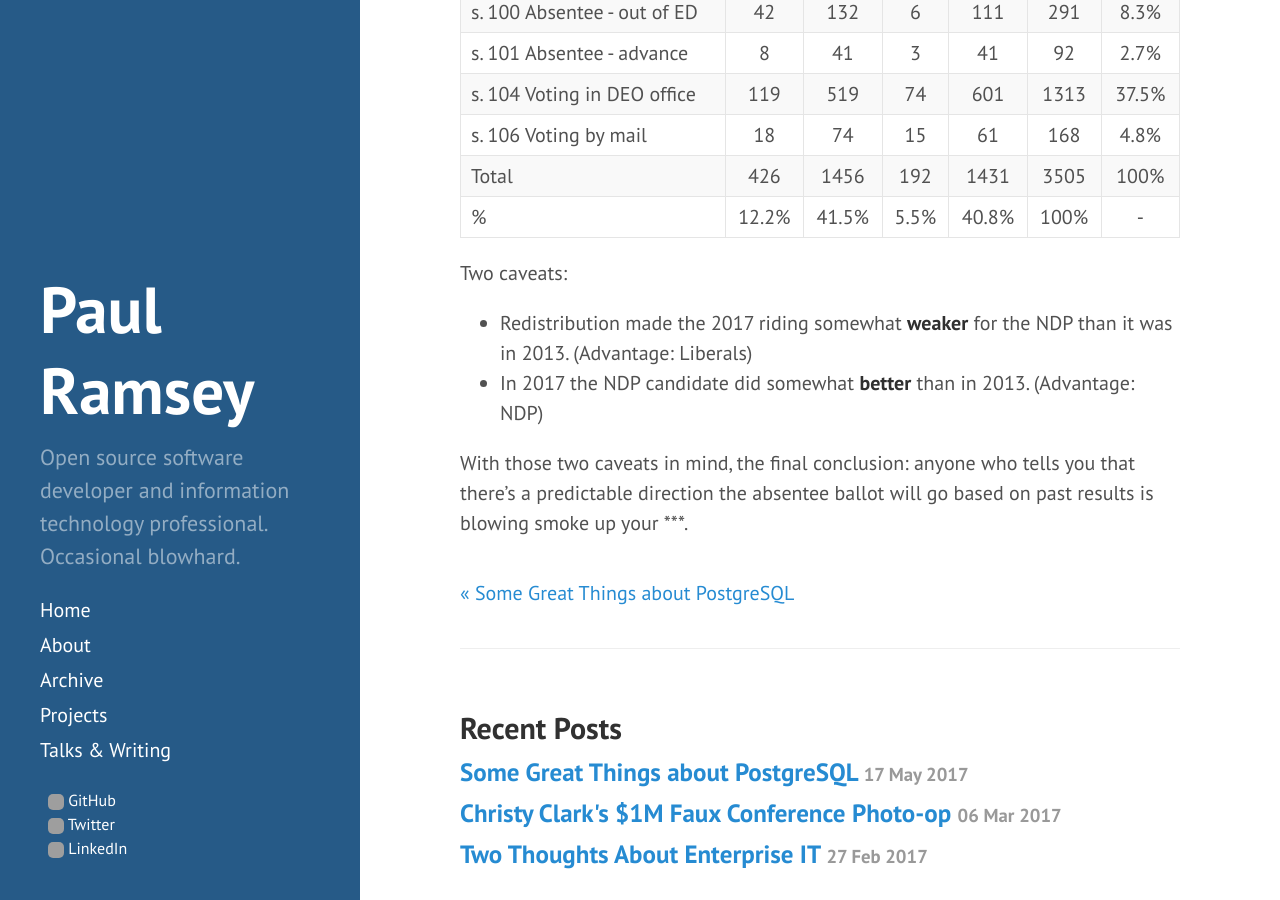
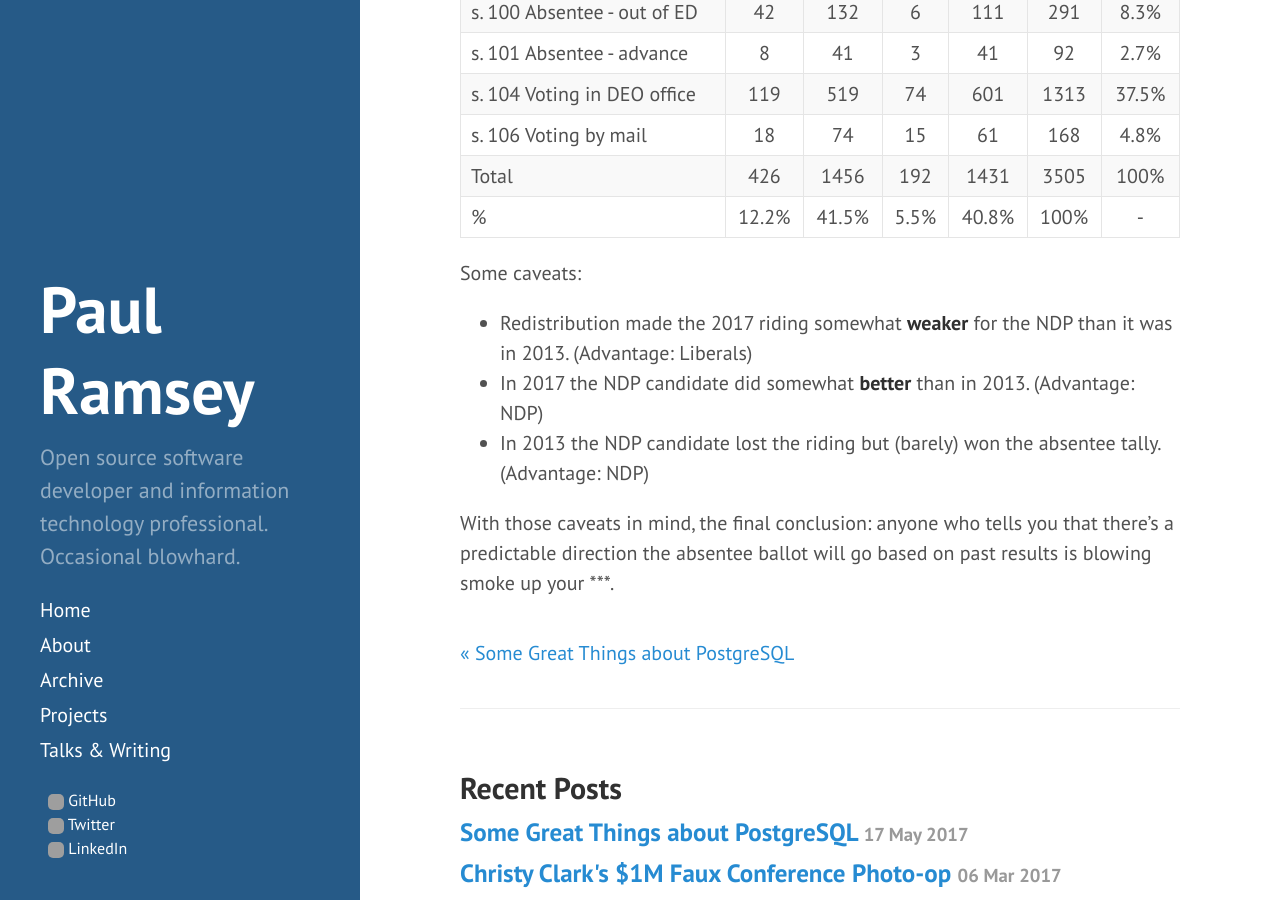
Before and after one commit to pramsey/pramsey.github.io, a Jekyll site: the page built from _posts/2017-05-17-courtenay-comox.md, in a window 1280 px wide and 900 px high, scrolled down 452 px. Built offline with Jekyll 4.4.1, drawn with Linux system fonts in a browser that asks for light colours; comment, search, counter and statistics services are not loaded; grey boxes are pictures that could not be loaded.

Commit message:
Add caveat

```diff
--- a/_posts/2017-05-17-courtenay-comox.md
+++ b/_posts/2017-05-17-courtenay-comox.md
@@ -25,9 +25,10 @@ For all the electrons spilled speculating on what trends might apply to the Cour
 | Total                       | 426   | 1456  | 192  | 1431  | 3505  | 100%  |
 | %                           | 12.2% | 41.5% | 5.5% | 40.8% | 100%  | -     |
 
-Two caveats:
+Some caveats:
 
 * Redistribution made the 2017 riding somewhat **weaker** for the NDP than it was in 2013. (Advantage: Liberals)
 * In 2017 the NDP candidate did somewhat **better** than in 2013. (Advantage: NDP)
+* In 2013 the NDP candidate lost the riding but (barely) won the absentee tally. (Advantage: NDP)
 
-With those two caveats in mind, the final conclusion: anyone who tells you that there's a predictable direction the absentee ballot will go based on past results is blowing smoke up your \*\*\*.
+With those caveats in mind, the final conclusion: anyone who tells you that there's a predictable direction the absentee ballot will go based on past results is blowing smoke up your \*\*\*.
```
